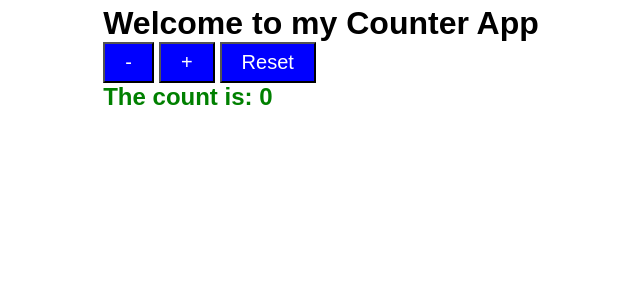
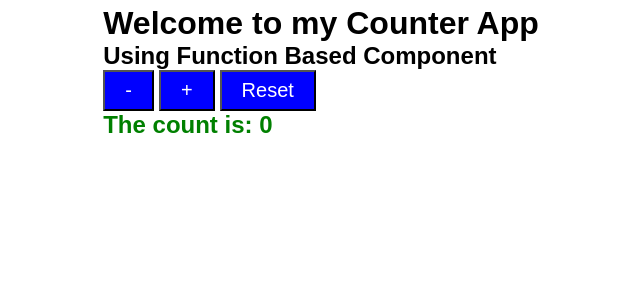
Before and after one commit to nimely111/React-Coding-snippet, a React (Vite) app: page / in a window 1280 px wide. Shown: the top 300 px of the page, without its empty margins (319-959 px from the left). Built offline with nearby package versions, Linux system fonts and the light colour scheme.

Commit message:
added a sub title in the fuction based component counter

```diff
--- a/src/react101/StateComponent.jsx
+++ b/src/react101/StateComponent.jsx
@@ -13,12 +13,14 @@ function StateComponent(){
         setCount(count - 1)
     }
 
+    // reset Count
     const setToZero = () => {
         setCount(0)
     }
     return(
         <>
             <h1>Welcome to my Counter App</h1>
+            <h2>Using Function Based Component</h2>
             <button style={{
                 marginRight: '5px',
                 padding: '7px 20px',
```
